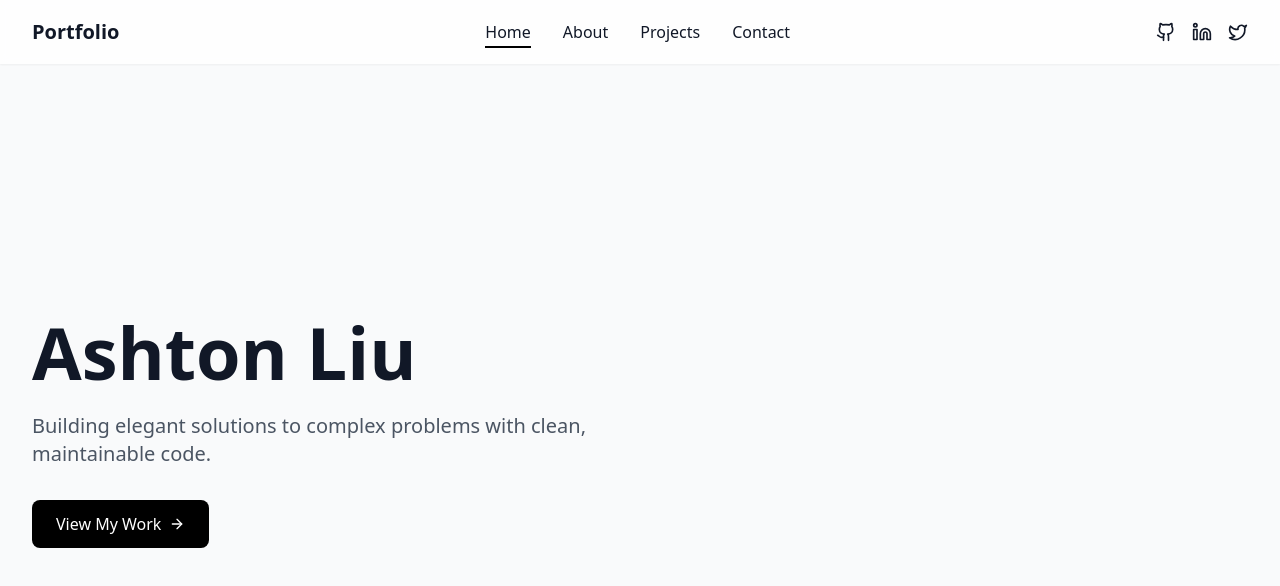
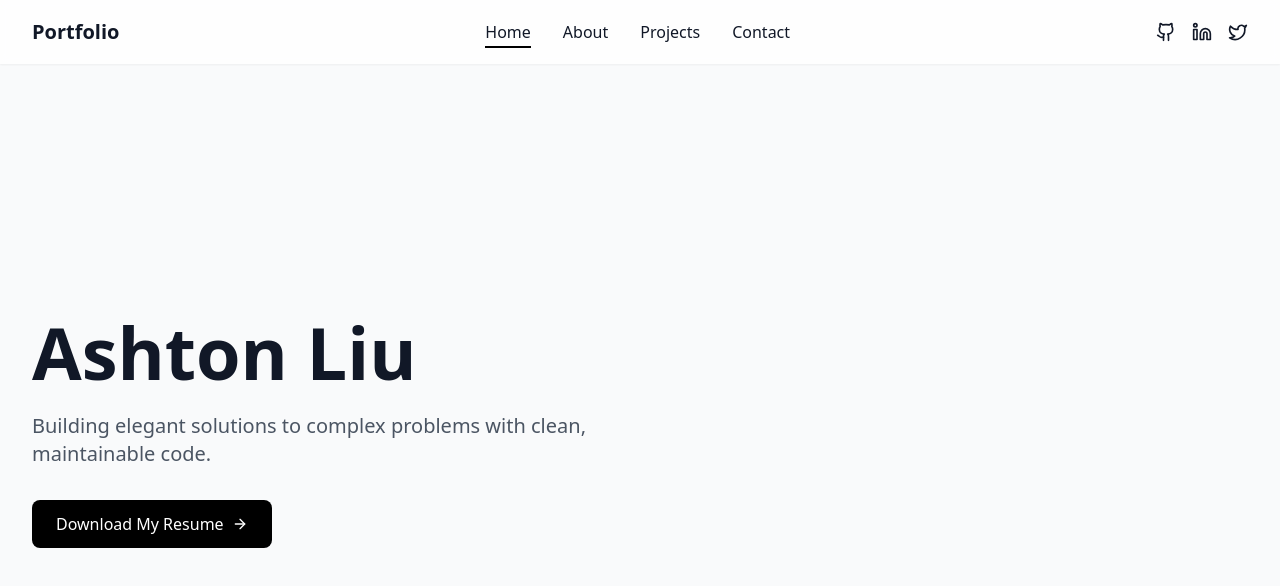
Before and after one commit to ashtonliu88/alwebportfolio, a React (Vite) app: page / in a window 1280 px wide. Shown: the top 586 px of the page. Built offline with nearby package versions, Linux system fonts and the light colour scheme.

Commit message:
testing out download

```diff
--- a/src/pages/Home.tsx
+++ b/src/pages/Home.tsx
@@ -32,13 +32,14 @@ const Home = () => {
           animate={{ opacity: 1, y: 0 }}
           transition={{ delay: 0.6 }}
         >
-          <a
-            href="#projects"
+            <a
+            href="/AshtonLiuResume.pdf"
+            download
             className="inline-flex items-center px-6 py-3 bg-black text-white rounded-lg hover:bg-gray-800 transition-colors"
-          >
-            View My Work
+            >
+            Download My Resume
             <ArrowRight className="ml-2 w-4 h-4" />
-          </a>
+            </a>
         </motion.div>
       </div>
     </motion.div>
```
Also changed, not shown: 1 other file (tests, documents, lock files or other folders).
